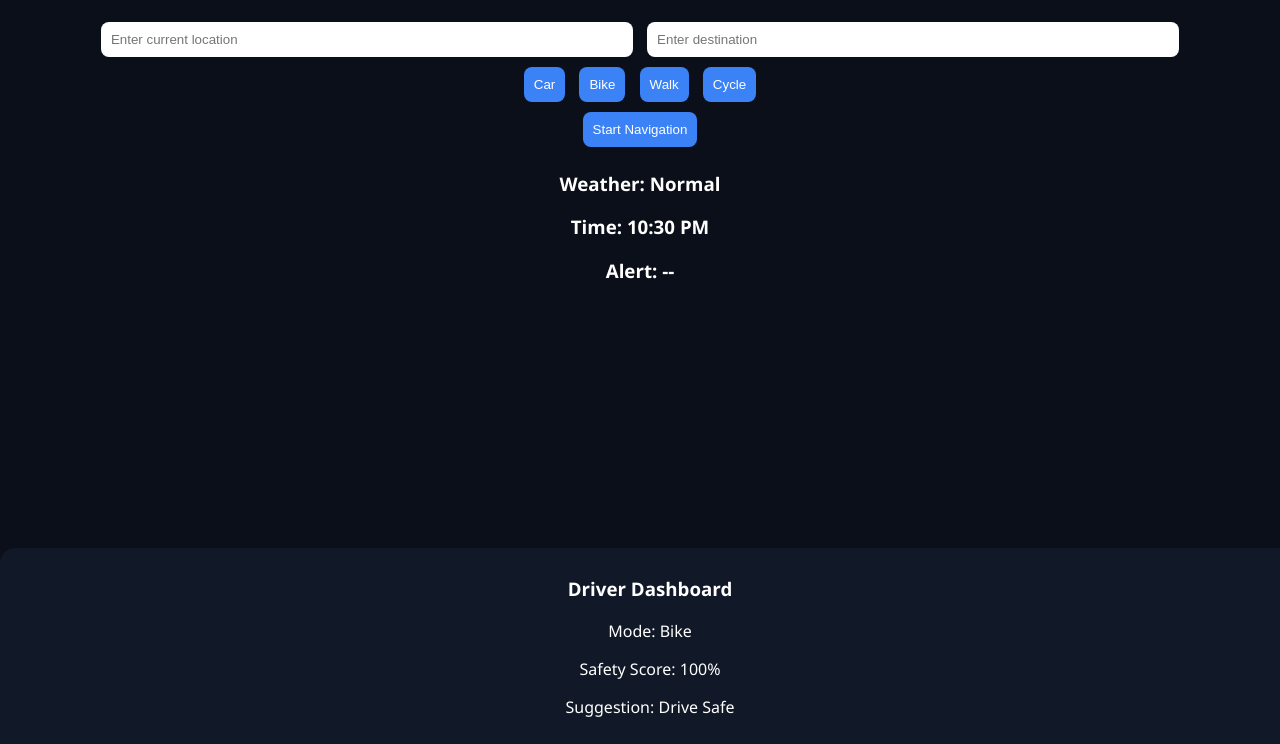
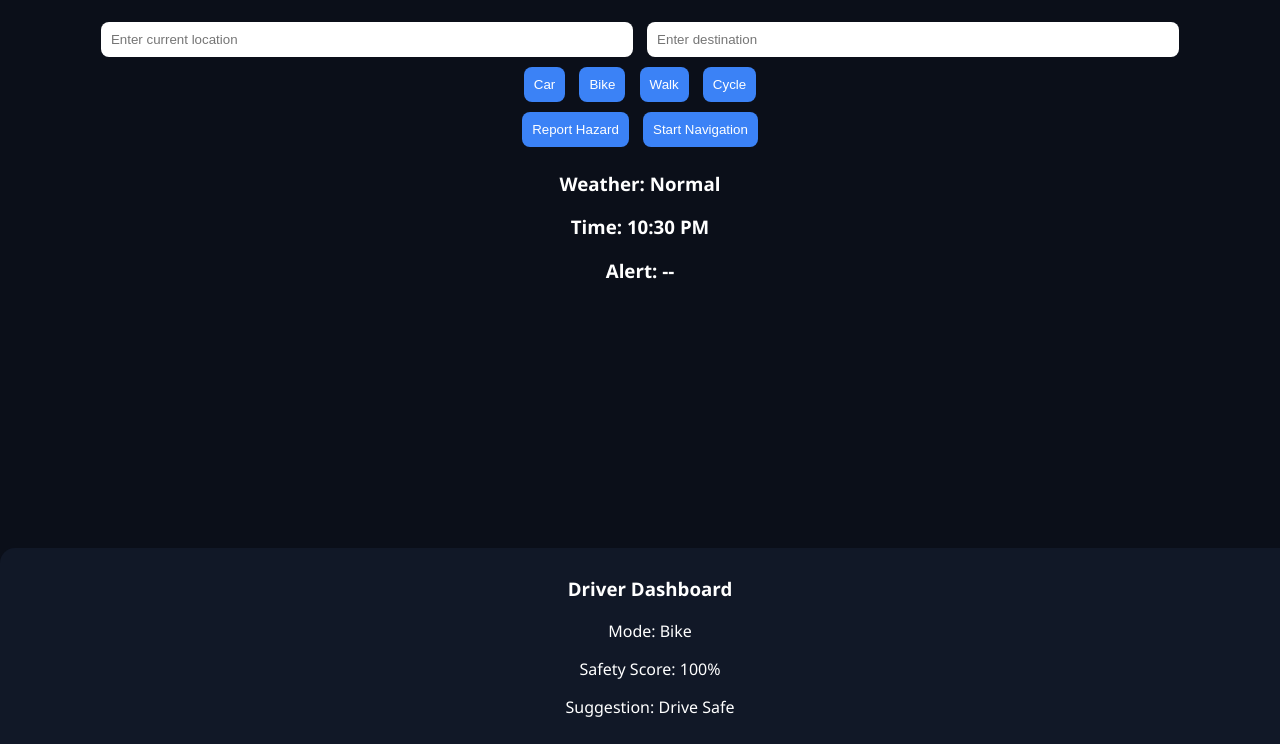
Before and after one commit to keerthanapugalenthi/navQ, a plain HTML site: page index.html in a window 1280 px wide. Shown: the part 56-800 px from the top of the page. Drawn offline with nearby package versions, Linux system fonts and the light colour scheme.

Commit message:
Update index.html

```diff
--- a/index.html
+++ b/index.html
@@ -22,6 +22,8 @@
   <button onclick="setMode('cycle')">Cycle</button>
 </div>
 
+<button id="reportHazardBtn">Report Hazard</button>
+
 <button onclick="startNavigation()">Start Navigation</button>
 
 <h3>Weather: <span id="weather">Normal</span></h3>
```
